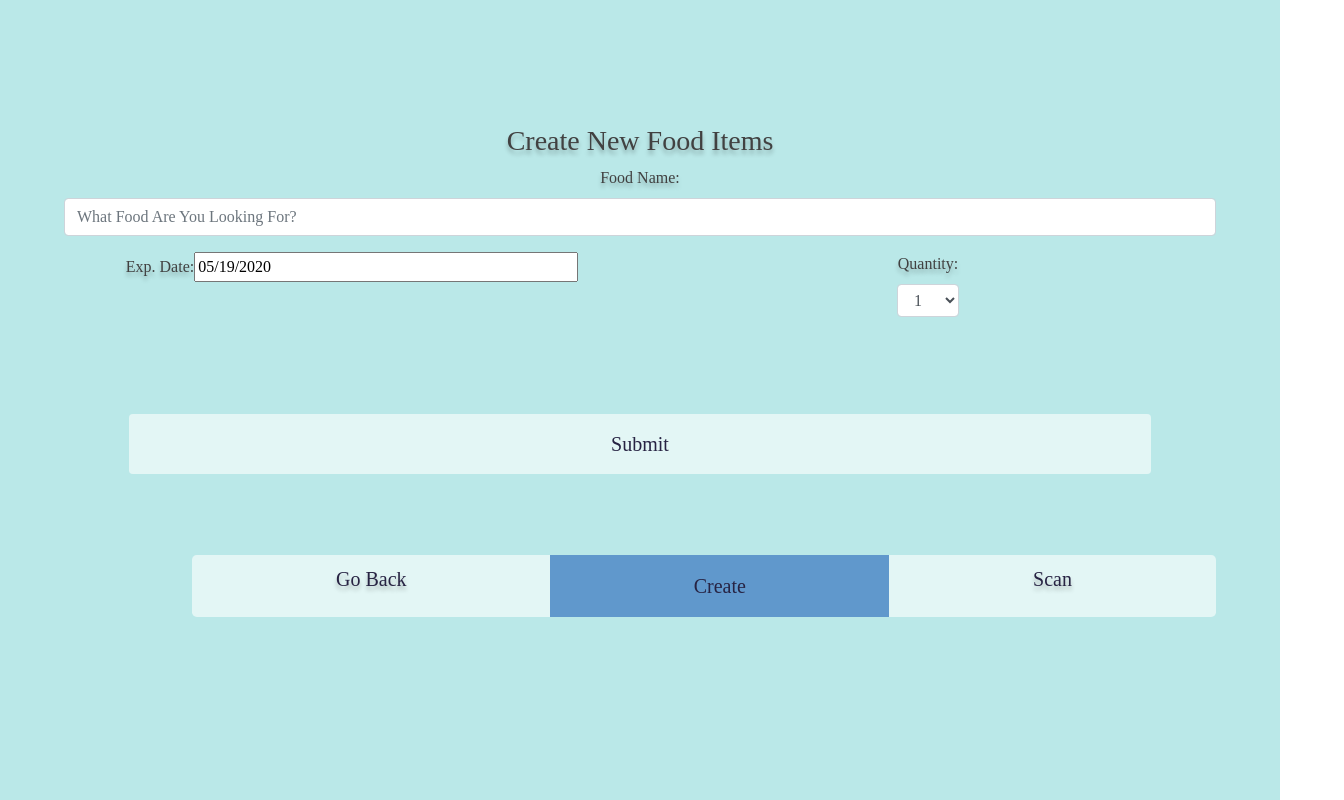
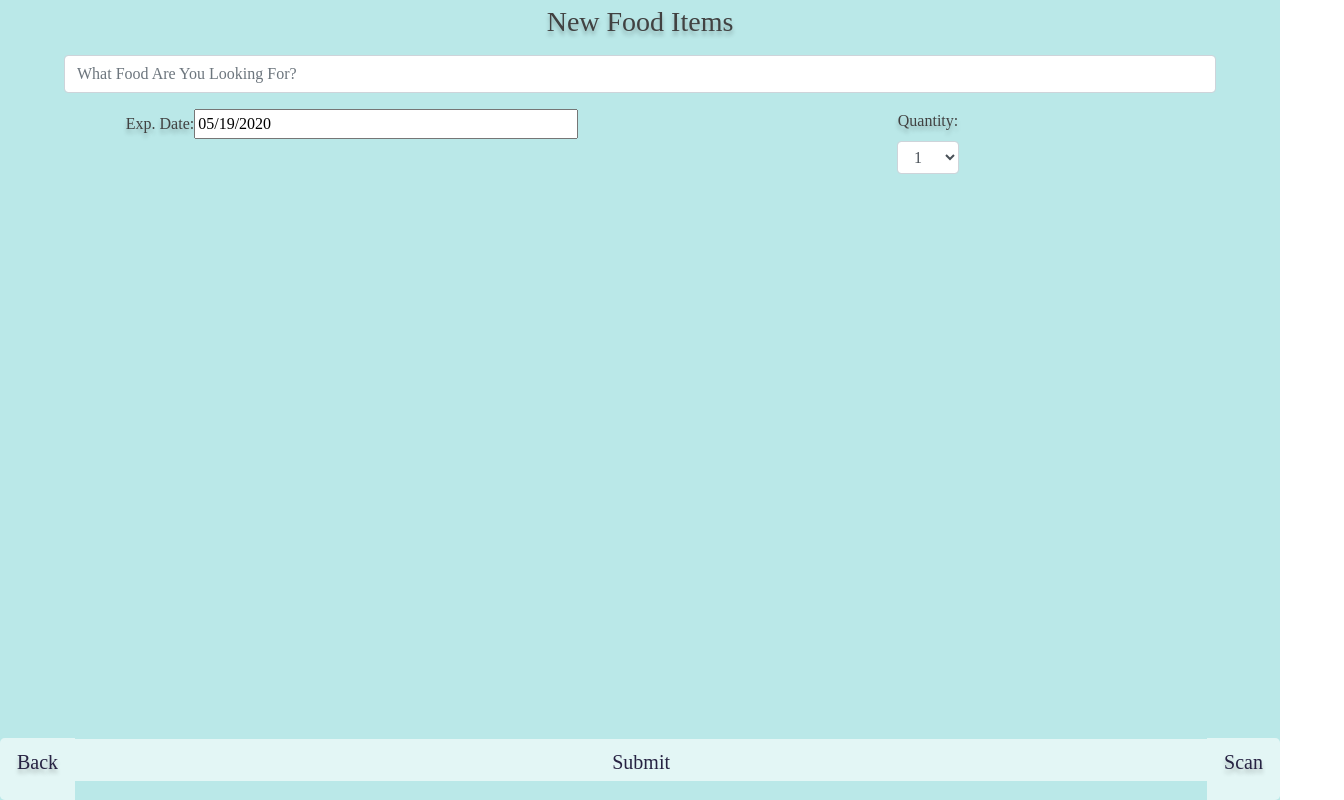
Before and after one commit to awong27/resetArea, a React (Create React App) app in the folder application/team102/UI/: page /create in a window 1280 px wide. Shown: the whole page, 1344 px wide, since content can reach past the window. Built offline with nearby package versions, Linux system fonts and the light colour scheme; the HTML template or start-up script is replaced by a standard one.

Commit message:
formatting create page

```diff
--- a/application/team102/UI/src/Component/MealPlan.js
+++ b/application/team102/UI/src/Component/MealPlan.js
@@ -343,7 +343,7 @@ export default class MealPlan extends Component {
                 <Col xs='1' /><Col><h3>Breakfast</h3></Col><Col></Col><Col></Col>
               </Row>
               <p>{this.inventory(this.state.sunday, "breakfast", "sunday")}</p>
-              <Row><Col xs='2' />- - -<Col /><Button onClick={()=> this.addItems(this.params.food, this.state.sunday)}>Add Item</Button></Row>
+              <Row><Col xs='2' />- - -<Col /><Button >Add Item</Button></Row>
               <Row className="barline">
                 <Col><h3>Lunch</h3></Col><Col><Col></Col></Col>
               </Row>
@@ -483,3 +483,4 @@ export default class MealPlan extends Component {
     );
   }
 }
+//onClick={()=> this.addItems(this.params.food, this.state.sunday)}
--- a/application/team102/UI/src/Component/create-fooddata.component.js
+++ b/application/team102/UI/src/Component/create-fooddata.component.js
@@ -122,11 +122,10 @@ export default class Create extends Component {
   }
   render() {
     var inv = "/inventory/" + this.state.username + "/" + this.state.password
-    return (<div style={{padding: '5%'}}><h3>Create New Food Items</h3>
-      {this.AddList()}
-      <Form onSubmit={this.onSubmit}>
+    return (<div style={{ height: "100%", width: "100%" }}>
+      <Form onSubmit={this.onSubmit} style={{paddingRight: '5%', paddingLeft: '5%',top: "5px",position: "fixed", width: "100vw"}}>
         <FormGroup >
-          <Label for="foodName">Food Name:</Label>
+          <Label for="foodName"><h3>New Food Items</h3></Label>
           <Input
             type="text"
             required
@@ -167,14 +166,15 @@ export default class Create extends Component {
               </Input>
             </FormGroup>
           </Col>
-        </Row><Button size='lg' className="SignSpace form-control input" type="submit" value="Create food"> Submit </Button>
-      </Form>
+        </Row>
 
-      <ButtonGroup size='lg' className="SignSpace" style={{boxSizing: 'content-box'}}>
-        <Button href={inv}>Go Back</Button>
-        <Button className="lightState" >Create</Button>
+      <ButtonGroup size='lg' className="SignSpace" style={{boxSizing: 'content-box', position: "fixed", right: "-10vw", bottom: "0px", display: "flex", minWidth:"100vw"}}>
+        <Button href={inv}>Back</Button>
+        <Button className="form-control input" type="submit" value="Create food"> Submit </Button>
         <Button href="/scan" >Scan</Button>
       </ButtonGroup>
+
+      </Form> <div style={{ top: "300px", height: "100%", width: "100%" }}>{this.AddList()}</div>
     </div>
     );
   }
```
